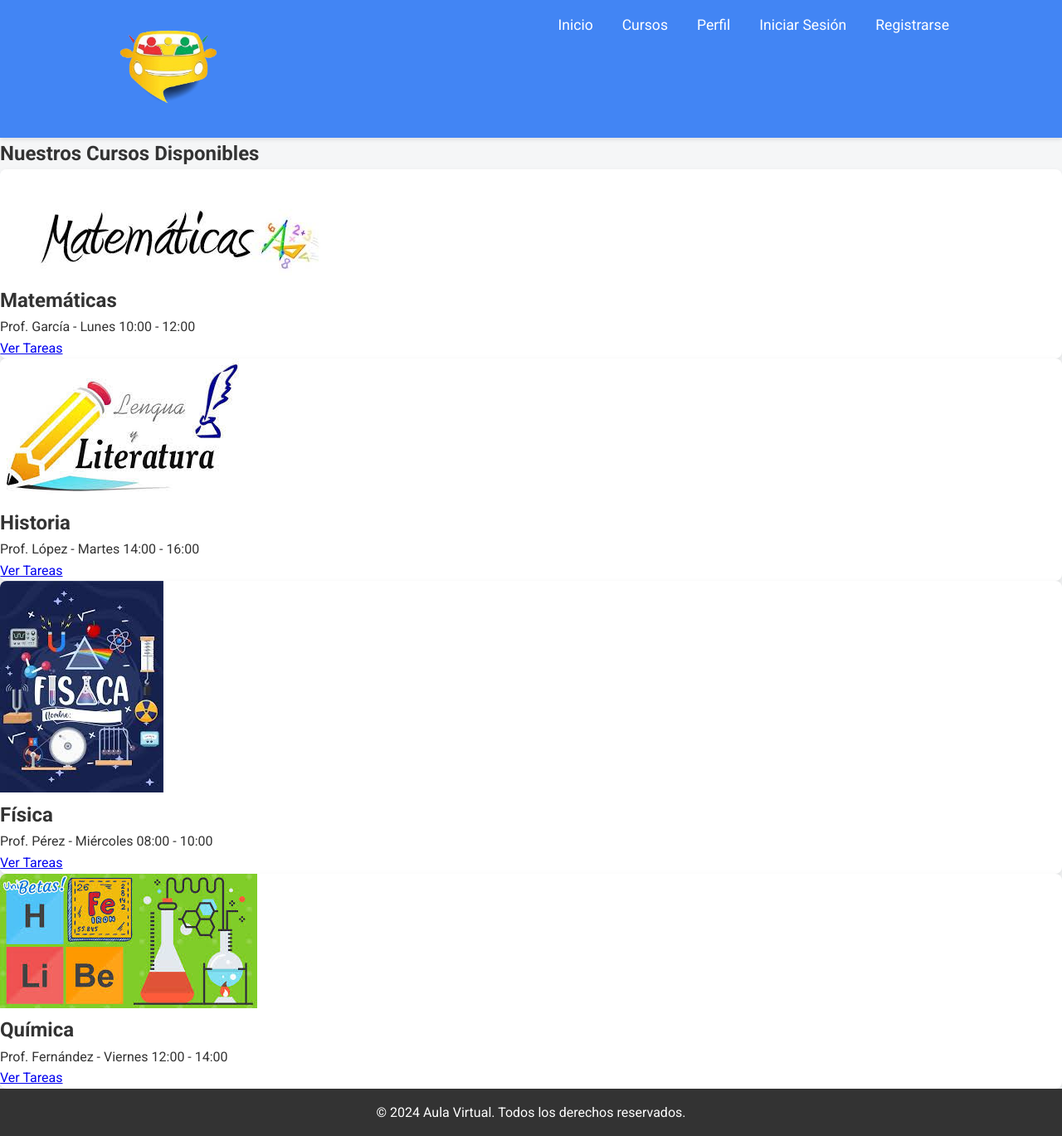
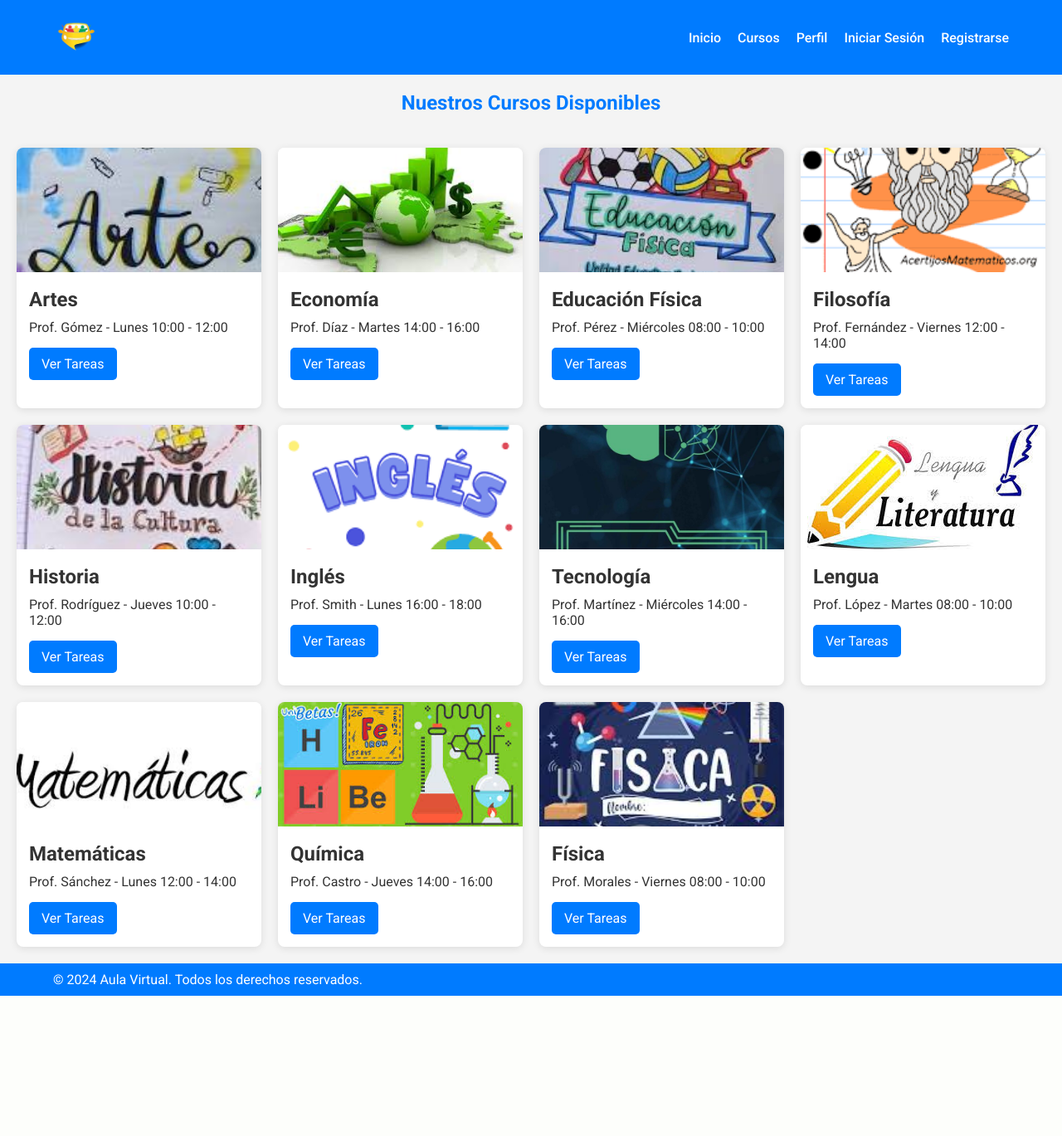
Before and after one commit to Lautarocuesta/aulavir, a Flask app: page / in a window 1280 px wide. Shown: the whole page at 83% size. After the commit the page ends 1200 px from the top, so only its background shows below. Run offline with Flask 3, Linux system fonts and the light colour scheme.

Commit message:
nuevo diseño

```diff
--- a/app/static/styles.css
+++ b/app/static/styles.css
@@ -1,59 +1,50 @@
 /* Reset básico */
 * {
+    box-sizing: border-box;
     margin: 0;
     padding: 0;
-    box-sizing: border-box;
+}
+body {
+    font-family: 'Roboto', sans-serif;
+    background-color: #f4f4f4;
+    color: #333;
 }
 
-body {
-    font-family: 'Roboto', sans-serif;
-    background-color: #f5f6f7;
-    color: #333;
-    line-height: 1.6;
-    min-height: 100vh;
-    display: flex;
-    flex-direction: column;
-}
-
-/* Header y nav */
 header {
-    background-color: #4285f4;
-    color: #fff;
-    padding: 1rem 0;
-    box-shadow: 0 2px 5px rgba(0, 0, 0, 0.1);
+    background-color: #007bff;
+    color: white;
+    padding: 20px 0;
 }
 
 .container {
-    width: 80%;
+    width: 90%;
+    max-width: 1200px;
     margin: 0 auto;
+    display: flex;
+    justify-content: space-between;
+    align-items: center;
 }
 
 .logo {
-    float: left;
-    width: 150px;
+    height: 50px;
 }
-
 nav ul {
-    float: right;
-    list-style: none;
+    list-style-type: none;
+    display: flex;
 }
 
 nav ul li {
-    display: inline;
-    margin-left: 15px;
+    margin-left: 20px;
 }
 
 nav ul li a {
-    color: #fff;
+    color: white;
     text-decoration: none;
-    font-size: 1.1rem;
-    padding: 0.5rem;
-    border-radius: 5px;
-    transition: background-color 0.3s ease;
+    font-weight: 500;
 }
 
 nav ul li a:hover {
-    background-color: #357ae8;
+    text-decoration: underline;
 }
 
 /* Hero Section */
@@ -92,6 +83,10 @@ nav ul li a:hover {
     background-color: #357ae8;
 }
 
+.courses {
+    padding: 20px;
+}
+
 /* Course Cards */
 .course-cards {
     display: grid;
@@ -106,6 +101,11 @@ nav ul li a:hover {
     box-shadow: 0 4px 8px rgba(0, 0, 0, 0.1);
     overflow: hidden;
     transition: transform 0.3s ease;
+}
+.courses h1 {
+    text-align: center;
+    margin-bottom: 40px;
+    color: #007bff;
 }
 
 .course-card:hover {
@@ -136,13 +136,65 @@ nav ul li a:hover {
     background-color: #555;
 }
 
-/* Footer */
+.course-grid {
+    display: grid;
+    grid-template-columns: repeat(auto-fill, minmax(250px, 1fr));
+    gap: 20px;
+}
+
+.course-card {
+    background-color: white;
+    border-radius: 8px;
+    overflow: hidden;
+    box-shadow: 0 2px 10px rgba(0, 0, 0, 0.1);
+    transition: transform 0.2s;
+}
+
+.course-card:hover {
+    transform: scale(1.05);
+}
+
+
+.course-image {
+    width: 100%;
+    height: 150px;
+    object-fit: cover;
+}
+
+.course-info {
+    padding: 15px;
+}
+
+.course-info h2 {
+    font-size: 1.5rem;
+    margin-bottom: 10px;
+}
+
+.course-info p {
+    margin-bottom: 15px;
+}
+
+.btn-task {
+    display: inline-block;
+    padding: 10px 15px;
+    background-color: #007bff;
+    color: white;
+    text-decoration: none;
+    border-radius: 5px;
+}
+
+.btn-task:hover {
+    background-color: #0056b3;
+}
+
 footer {
-    background-color: #333;
-    color: #fff;
+    background-color: #007bff;
+    color: white;
     text-align: center;
-    padding: 1rem 0;
-    margin-top: auto;
+    padding: 10px 0;
+    position: relative;
+    bottom: 0;
+    width: 100%;
 }
 
 .materia-grid {
--- a/app/templates/index.html
+++ b/app/templates/index.html
@@ -31,22 +31,94 @@
         <section class="courses">
             <h1>Nuestros Cursos Disponibles</h1>
             <div class="course-grid">
+                <!-- Curso de Artes -->
+                <div class="course-card">
+                    <img src="{{ url_for('static', filename='img/artes.png') }}" alt="Artes" class="course-image">
+                    <div class="course-info">
+                        <h2>Artes</h2>
+                        <p>Prof. Gómez - Lunes 10:00 - 12:00</p>
+                        <a href="{{ url_for('view_tarea', course_id=1) }}" class="btn-task">Ver Tareas</a>
+                    </div>
+                </div>
+                <!-- Curso de Economía -->
+                <div class="course-card">
+                    <img src="{{ url_for('static', filename='img/economia.png') }}" alt="Economía" class="course-image">
+                    <div class="course-info">
+                        <h2>Economía</h2>
+                        <p>Prof. Díaz - Martes 14:00 - 16:00</p>
+                        <a href="{{ url_for('view_tarea', course_id=2) }}" class="btn-task">Ver Tareas</a>
+                    </div>
+                </div>
+                <!-- Curso de Educación Física -->
+                <div class="course-card">
+                    <img src="{{ url_for('static', filename='img/eduf.png') }}" alt="Educación Física" class="course-image">
+                    <div class="course-info">
+                        <h2>Educación Física</h2>
+                        <p>Prof. Pérez - Miércoles 08:00 - 10:00</p>
+                        <a href="{{ url_for('view_tarea', course_id=3) }}" class="btn-task">Ver Tareas</a>
+                    </div>
+                </div>
+                <!-- Curso de Filosofía -->
+                <div class="course-card">
+                    <img src="{{ url_for('static', filename='img/filo.png') }}" alt="Filosofía" class="course-image">
+                    <div class="course-info">
+                        <h2>Filosofía</h2>
+                        <p>Prof. Fernández - Viernes 12:00 - 14:00</p>
+                        <a href="{{ url_for('view_tarea', course_id=4) }}" class="btn-task">Ver Tareas</a>
+                    </div>
+                </div>
+                <!-- Curso de Historia -->
+                <div class="course-card">
+                    <img src="{{ url_for('static', filename='img/historia.png') }}" alt="Historia" class="course-image">
+                    <div class="course-info">
+                        <h2>Historia</h2>
+                        <p>Prof. Rodríguez - Jueves 10:00 - 12:00</p>
+                        <a href="{{ url_for('view_tarea', course_id=5) }}" class="btn-task">Ver Tareas</a>
+                    </div>
+                </div>
+                <!-- Curso de Inglés -->
+                <div class="course-card">
+                    <img src="{{ url_for('static', filename='img/ingles.png') }}" alt="Inglés" class="course-image">
+                    <div class="course-info">
+                        <h2>Inglés</h2>
+                        <p>Prof. Smith - Lunes 16:00 - 18:00</p>
+                        <a href="{{ url_for('view_tarea', course_id=6) }}" class="btn-task">Ver Tareas</a>
+                    </div>
+                </div>
+                <!-- Curso de Tecnología -->
+                <div class="course-card">
+                    <img src="{{ url_for('static', filename='img/tecnologia.png') }}" alt="Tecnología" class="course-image">
+                    <div class="course-info">
+                        <h2>Tecnología</h2>
+                        <p>Prof. Martínez - Miércoles 14:00 - 16:00</p>
+                        <a href="{{ url_for('view_tarea', course_id=7) }}" class="btn-task">Ver Tareas</a>
+                    </div>
+                </div>
+                <!-- Curso de Lengua -->
+                <div class="course-card">
+                    <img src="{{ url_for('static', filename='img/lenguas.png') }}" alt="Lengua" class="course-image">
+                    <div class="course-info">
+                        <h2>Lengua</h2>
+                        <p>Prof. López - Martes 08:00 - 10:00</p>
+                        <a href="{{ url_for('view_tarea', course_id=8) }}" class="btn-task">Ver Tareas</a>
+                    </div>
+                </div>
                 <!-- Curso de Matemáticas -->
                 <div class="course-card">
                     <img src="{{ url_for('static', filename='img/mate.png') }}" alt="Matemáticas" class="course-image">
                     <div class="course-info">
                         <h2>Matemáticas</h2>
-                        <p>Prof. García - Lunes 10:00 - 12:00</p>
-                        <a href="{{ url_for('view_tasks', course_id=1) }}" class="btn-tasks">Ver Tareas</a>
+                        <p>Prof. Sánchez - Lunes 12:00 - 14:00</p>
+                        <a href="{{ url_for('view_tarea', course_id=9) }}" class="btn-task">Ver Tareas</a>
                     </div>
                 </div>
-                <!-- Curso de Historia -->
+                <!-- Curso de Química -->
                 <div class="course-card">
-                    <img src="{{ url_for('static', filename='img/lenguas.png') }}" alt="Historia" class="course-image">
+                    <img src="{{ url_for('static', filename='img/quimica.png') }}" alt="Química" class="course-image">
                     <div class="course-info">
-                        <h2>Historia</h2>
-                        <p>Prof. López - Martes 14:00 - 16:00</p>
-                        <a href="{{ url_for('view_tasks', course_id=2) }}" class="btn-tasks">Ver Tareas</a>
+                        <h2>Química</h2>
+                        <p>Prof. Castro - Jueves 14:00 - 16:00</p>
+                        <a href="{{ url_for('view_tarea', course_id=10) }}" class="btn-task">Ver Tareas</a>
                     </div>
                 </div>
                 <!-- Curso de Física -->
@@ -54,17 +126,8 @@
                     <img src="{{ url_for('static', filename='img/fis.png') }}" alt="Física" class="course-image">
                     <div class="course-info">
                         <h2>Física</h2>
-                        <p>Prof. Pérez - Miércoles 08:00 - 10:00</p>
-                        <a href="{{ url_for('view_tasks', course_id=3) }}" class="btn-tasks">Ver Tareas</a>
-                    </div>
-                </div>
-                <!-- Curso de Química -->
-                <div class="course-card">
-                    <img src="{{ url_for('static', filename='img/quimica.png') }}" alt="Química" class="course-image">
-                    <div class="course-info">
-                        <h2>Química</h2>
-                        <p>Prof. Fernández - Viernes 12:00 - 14:00</p>
-                        <a href="{{ url_for('view_tasks', course_id=4) }}" class="btn-tasks">Ver Tareas</a>
+                        <p>Prof. Morales - Viernes 08:00 - 10:00</p>
+                        <a href="{{ url_for('view_tarea', course_id=11) }}" class="btn-task">Ver Tareas</a>
                     </div>
                 </div>
             </div>
--- a/app/templates/login.html
+++ b/app/templates/login.html
@@ -53,7 +53,7 @@
         }
 
         input:focus {
-            border-color: #007bff;
+            border-color: #46709c;
             outline: none;
         }
 
@@ -82,8 +82,6 @@
     <main class="container">
         <section class="hero">
             <h1>Iniciar Sesión</h1>
-
-
             <form method="POST" action="{{ url_for('login') }}">
                 {{ form.hidden_tag() }}
                 <div>
--- a/app/templates/sign_in.html
+++ b/app/templates/sign_in.html
@@ -87,10 +87,6 @@
                 {{ form.password(class="form-control") }}
             </div>
             <div class="form-group">
-                {{ form.confirm_password.label(class="form-label") }}
-                {{ form.confirm_password(class="form-control") }}
-            </div>
-            <div class="form-group">
                 {{ form.role.label(class="form-label") }}
                 {{ form.role(class="form-control") }}
             </div>
```
Also changed, not shown: app/back.py (+68 -55 lines), app/static/img/artes.png (added), app/static/img/economia.png (added), app/static/img/eduf.png (added), app/static/img/filo.png (added), app/static/img/historia.png (added), app/static/img/ingles.png (added), app/static/img/tecnologia.png (added).
